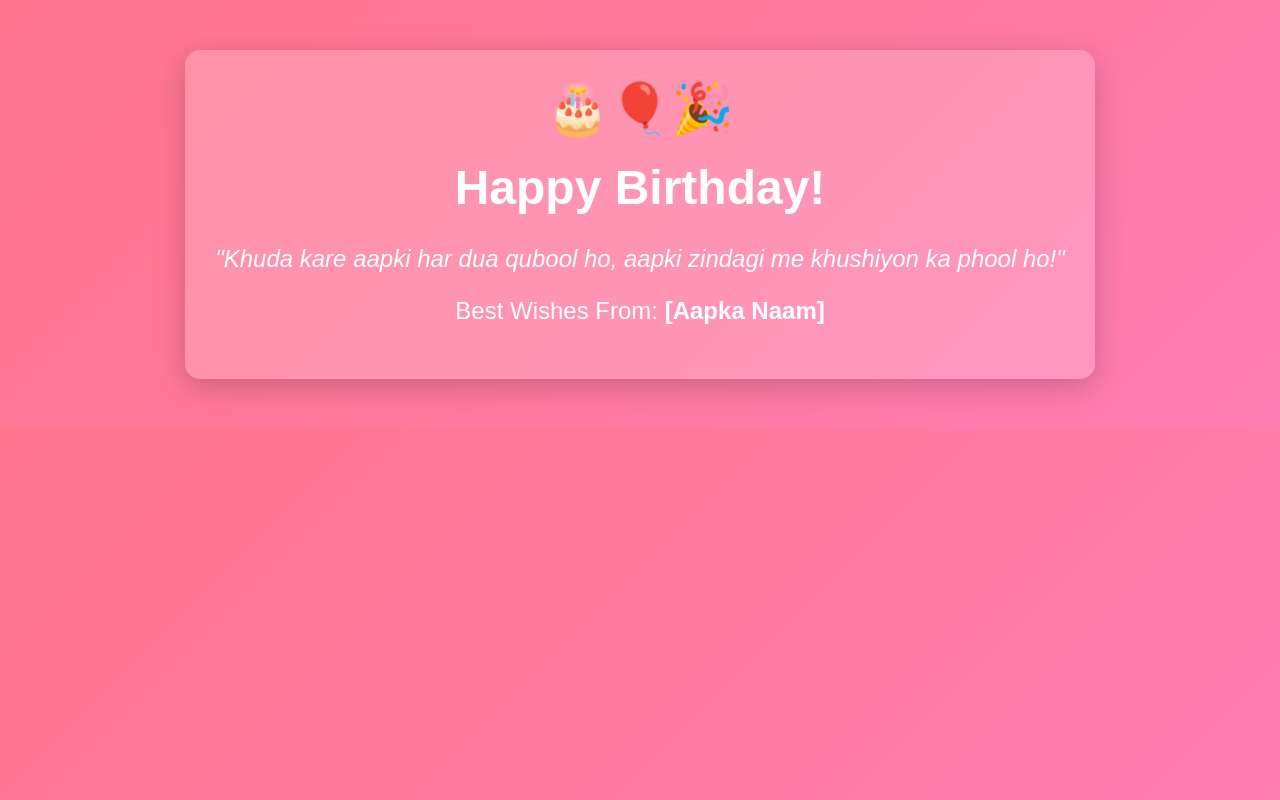
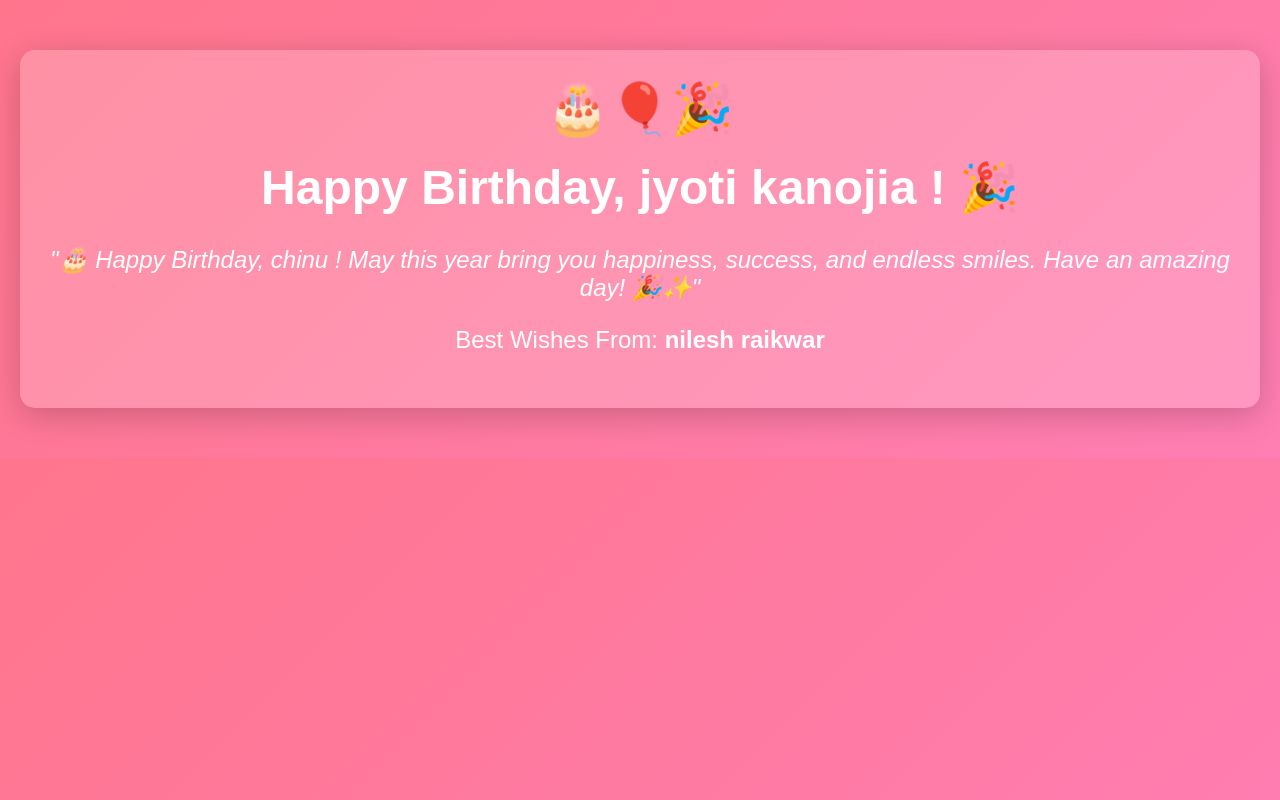
Before and after one commit to ninilesh/Happy-Birthday-, a plain HTML site: page index.html in a window 1280 px wide. Drawn offline with Linux system fonts and the light colour scheme.

Commit message:
Update index.html

```diff
--- a/index.html
+++ b/index.html
@@ -43,9 +43,9 @@
     <div class="container">
         <!-- Yahan Balloons ya Cake ki emoji daal sakte ho -->
         <div style="font-size: 50px;">🎂🎈🎉</div>
-        <h1>Happy Birthday!</h1>
-        <p class="wishes">"Khuda kare aapki har dua qubool ho, aapki zindagi me khushiyon ka phool ho!"</p>
-        <p>Best Wishes From: <strong>[Aapka Naam]</strong></p>
+        <h1>Happy Birthday, jyoti kanojia ! 🎉</h1>
+        <p class="wishes">"🎂 Happy Birthday, chinu ! May this year bring you happiness, success, and endless smiles. Have an amazing day! 🎉✨"</p>
+        <p>Best Wishes From: <strong>nilesh raikwar</strong></p>
     </div>
 
 </body>
```
